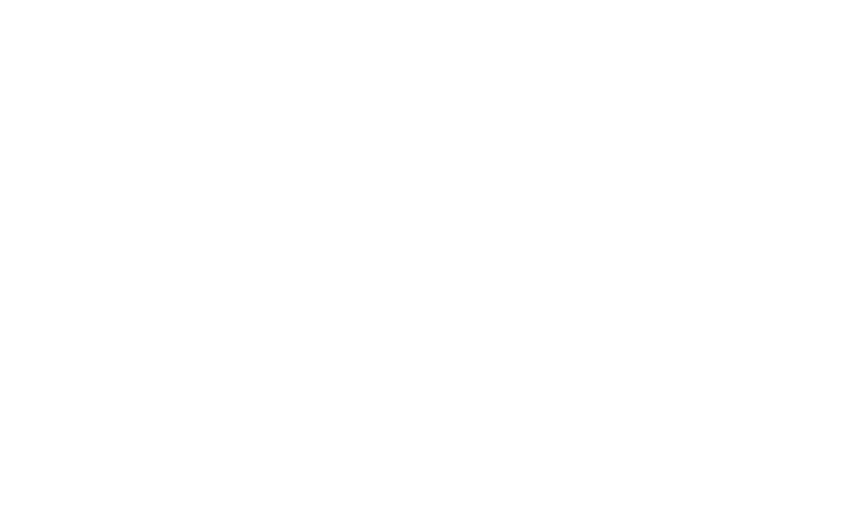
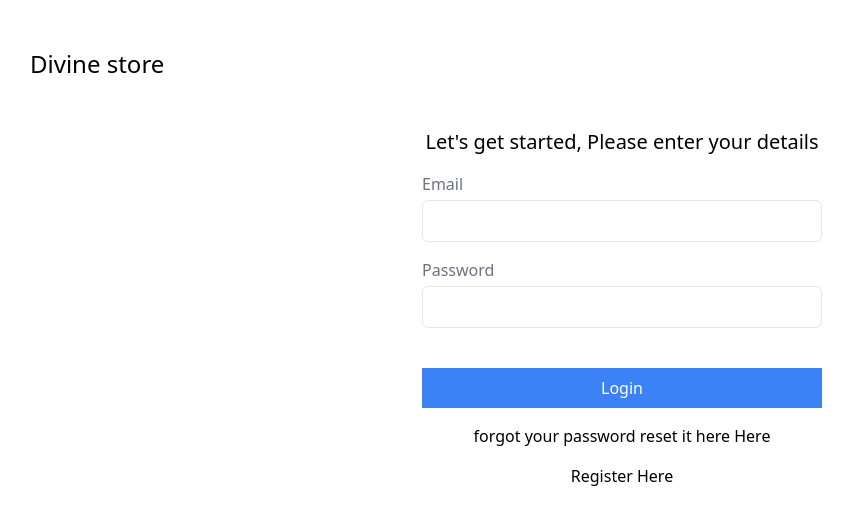
Before and after one commit to Deevyne99/Ecommerce-project, a React (Vite) app in the folder Frontend/Ecommerce-project/: page /login in a window 1280 px wide. Before the commit this address had no page. Shown: the top 524 px of the page, without its empty margins (18-871 px from the left). Built offline with nearby package versions, Linux system fonts and the light colour scheme.

Commit message:
Build:Building login register and forgot password page

```diff
--- a/Frontend/Ecommerce-project/src/App.tsx
+++ b/Frontend/Ecommerce-project/src/App.tsx
@@ -4,6 +4,9 @@
 import Products from './Pages/Products'
 import About from './Pages/About'
 import SingleProduct from './Pages/SingleProduct'
+import Register from './Pages/Register'
+import Login from './Pages/Login'
+import ForgotPassword from './Pages/ForgotPassword'
 
 // import Footer from './Components/Footer'
 
@@ -18,6 +21,9 @@
             <Route path='/about' element={<About />} />
             <Route path='/product/:id' element={<SingleProduct />} />
           </Route>
+          <Route path='/register' element={<Register />} />
+          <Route path='/login' element={<Login />} />
+          <Route path='/forgotPassword' element={<ForgotPassword />} />
         </Routes>
       </BrowserRouter>
     </div>
--- a/Frontend/Ecommerce-project/src/Components/Navbar/Navbar.tsx
+++ b/Frontend/Ecommerce-project/src/Components/Navbar/Navbar.tsx
@@ -23,8 +23,8 @@
                 </ul>
               </nav>
               <nav className='md:flex gap-4 hidden'>
-                <Link to={'/sign-in'}>sign in</Link>
-                <Link to={'/sign-out'}>sign out</Link>
+                <Link to={'/register'}>register</Link>
+                <Link to={'/login'}>login</Link>
               </nav>
               <button
                 className='flex md:hidden'
--- /dev/null
+++ b/Frontend/Ecommerce-project/src/Pages/ForgotPassword.tsx
@@ -0,0 +1,7 @@
+// import React from 'react'
+
+const ForgotPassword = () => {
+  return <div>ForgotPassword</div>
+}
+
+export default ForgotPassword
--- a/Frontend/Ecommerce-project/src/Pages/Login.tsx
+++ b/Frontend/Ecommerce-project/src/Pages/Login.tsx
@@ -1,7 +1,53 @@
 // import React from 'react'
+import { Link } from 'react-router-dom'
 
 const Login = () => {
-  return <div>Login</div>
+  return (
+    <div>
+      <div className='flex flex-col mx-4 md:mx-12 mt-12'>
+        <h2 className='text-2xl'>Divine store</h2>
+        <div className='flex gap-4 flex-col justify-center items-center mt-12'>
+          <h3 className='text-xl '>
+            Let's get started, Please enter your details
+          </h3>
+
+          <div className='max-w-[400px] flex flex-col gap-1 w-full'>
+            <p className='capitalize text-[#6b7280] '>Email</p>
+            <input
+              type='email'
+              name=''
+              id=''
+              className='border rounded-md p-2  w-full'
+            />
+          </div>
+          <div className='max-w-[400px] flex flex-col gap-1 w-full'>
+            <p className='capitalize text-[#6b7280] '>password</p>
+            <input
+              type='email'
+              name=''
+              id=''
+              className='border rounded-md p-2  w-full'
+            />
+          </div>
+          <button className='max-w-[400px] p-2 text-white w-full mt-6 bg-[#3b82f6]'>
+            Login
+          </button>
+        </div>
+        <div className='flex flex-col text-center mt-4'>
+          <p className=''>
+            forgot your password reset it here{' '}
+            <Link to='/forgotPassword'>Here</Link>{' '}
+          </p>
+        </div>
+        <div className='flex flex-col text-center mt-4'>
+          <p className=''>
+            Register
+            <Link to='/register'> Here</Link>{' '}
+          </p>
+        </div>
+      </div>
+    </div>
+  )
 }
 
 export default Login
--- a/Frontend/Ecommerce-project/src/Pages/Register.tsx
+++ b/Frontend/Ecommerce-project/src/Pages/Register.tsx
@@ -1,7 +1,53 @@
+import { Link } from 'react-router-dom'
+
 // import React from 'react'
 
 const Register = () => {
-  return <div>Register</div>
+  return (
+    <div className='flex flex-col mx-4 md:mx-12 mt-12'>
+      <h2 className='text-2xl'>Divine store</h2>
+      <div className='flex gap-4 flex-col justify-center items-center mt-12'>
+        <h3 className='text-xl '>
+          Let's get started, Please enter your details
+        </h3>
+        <div className='max-w-[400px] flex flex-col gap-1 w-full'>
+          <p className='capitalize text-[#6b7280] '>name</p>
+          <input
+            type='text'
+            name=''
+            id=''
+            className='border rounded-md p-2  w-full'
+          />
+        </div>
+        <div className='max-w-[400px] flex flex-col gap-1 w-full'>
+          <p className='capitalize text-[#6b7280] '>Email</p>
+          <input
+            type='email'
+            name=''
+            id=''
+            className='border rounded-md p-2  w-full'
+          />
+        </div>
+        <div className='max-w-[400px] flex flex-col gap-1 w-full'>
+          <p className='capitalize text-[#6b7280] '>password</p>
+          <input
+            type='email'
+            name=''
+            id=''
+            className='border rounded-md p-2  w-full'
+          />
+        </div>
+        <button className='max-w-[400px] p-2 text-white w-full mt-6 bg-[#3b82f6]'>
+          Register
+        </button>
+      </div>
+      <div className='flex flex-col text-center mt-4'>
+        <p className=''>
+          Already have an account? login <Link to='/login'>Here</Link>{' '}
+        </p>
+      </div>
+    </div>
+  )
 }
 
 export default Register
```
